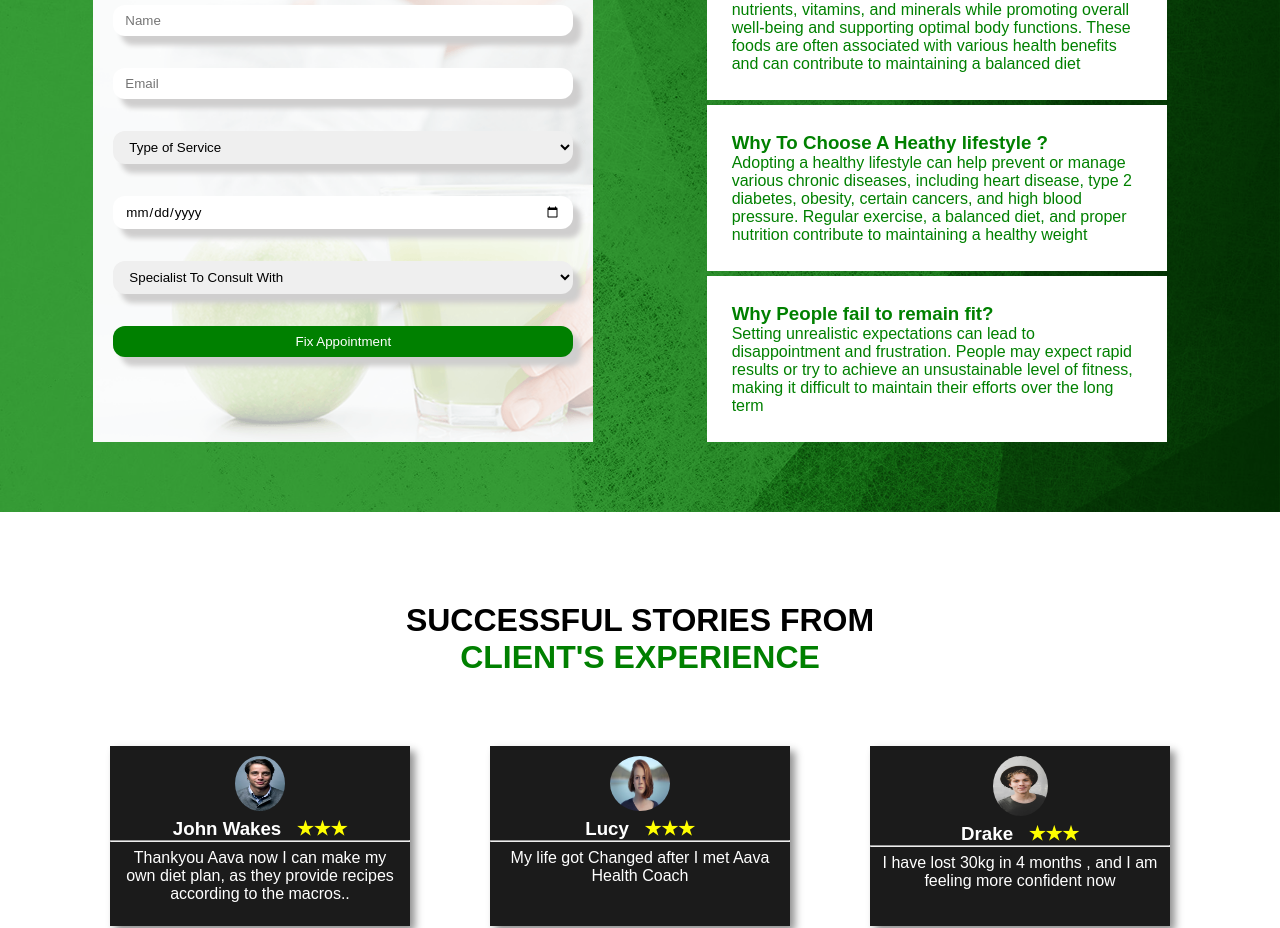
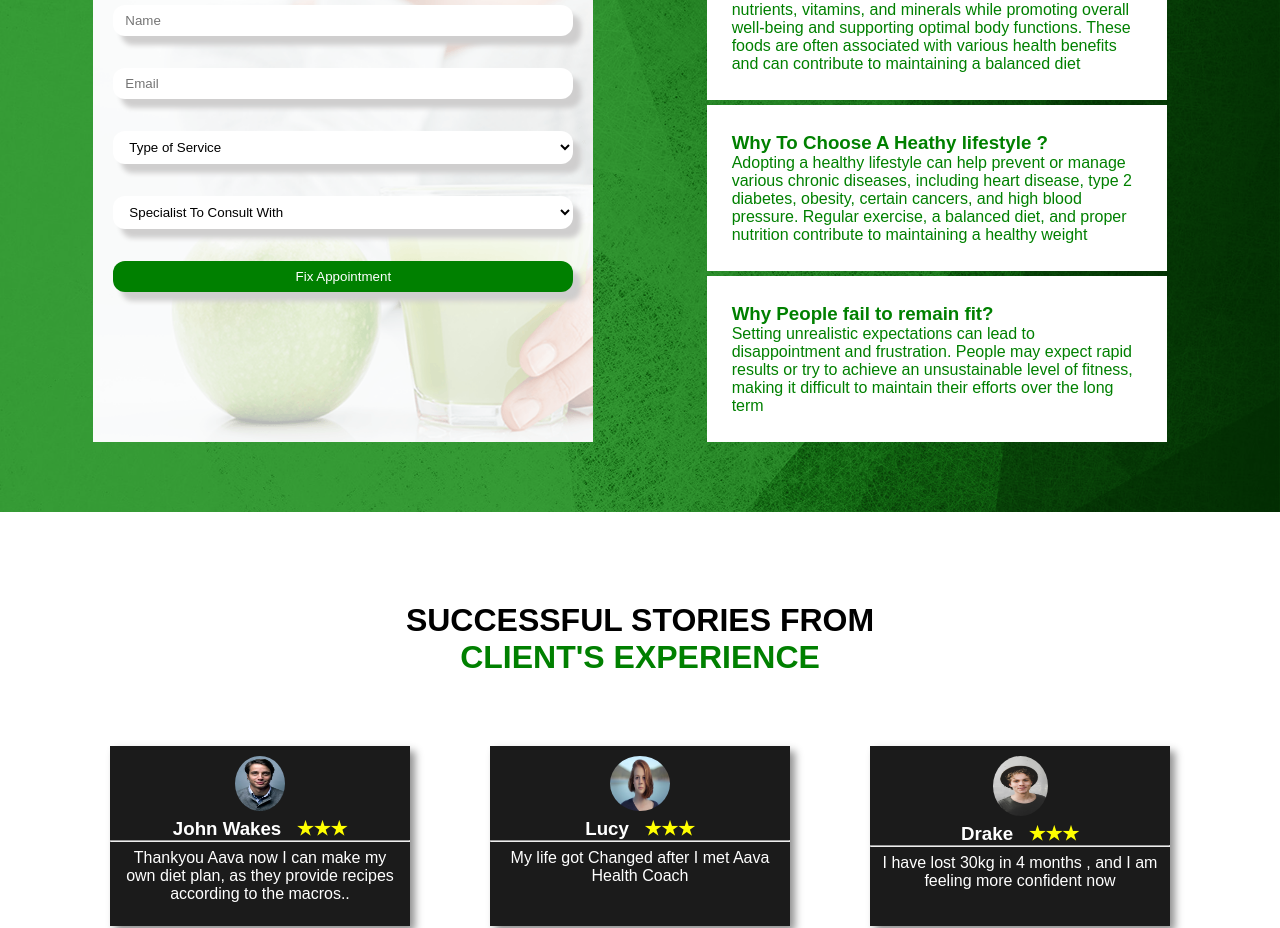
Before and after one commit to rahulrana701/Dietician, a React (Create React App) app: page / in a window 1280 px wide. Shown: the part 5240-6168 px from the top of the page. Built offline with nearby package versions, Linux system fonts and the light colour scheme; no server answers; a web font is replaced by a local one.

Commit message:
bugss fixed

```diff
--- a/src/components/Appointment.js
+++ b/src/components/Appointment.js
@@ -8,7 +8,7 @@ export default function Appointment() {
     const [appointmentStatus, setAppointmentStatus] = useState('');
     const handleFormSubmit = (e) => {
         e.preventDefault();
-        setAppointmentStatus('Your appointment has been fixed. We will get in touch with you  very shortly and tell you when our specialists will be available and when you can have a chat with them at the date you have fixed your appointment');
+        setAppointmentStatus('Your appointment has been fixed. We will get in touch with you  very shortly and tell you when our specialists will be available and when you can have a chat with them ');
     };
     useEffect(() => {
         const sr = ScrollReveal({
@@ -47,7 +47,6 @@ export default function Appointment() {
                                 <option value="mh">Meditation Healing</option>
                                 <option value="wg">Weight Gain Program</option>
                             </select>
-                            <input type="date" name="" id="" placeholder='Preferred Date' />
                             <select name="" id="" >
                                 <option value="">Specialist To Consult With</option>
                                 <option value="gh">Grace Hayne</option>
--- a/src/styles/appointment.css
+++ b/src/styles/appointment.css
@@ -46,7 +46,9 @@
     padding: 8px 12px;
     border: none;
     box-shadow: 8px 9px 5px rgb(207, 206, 206);
+    background-color: white;
     width: 100%;
+    color: black;
 }
 
 .make-appointment select {
@@ -54,7 +56,9 @@
     padding: 8px 12px;
     border: none;
     box-shadow: 8px 9px 5px rgb(207, 206, 206);
+    background-color: white;
     width: 100%;
+    color: black;
 }
 
 .make-appointment input[type="submit"] {
```
